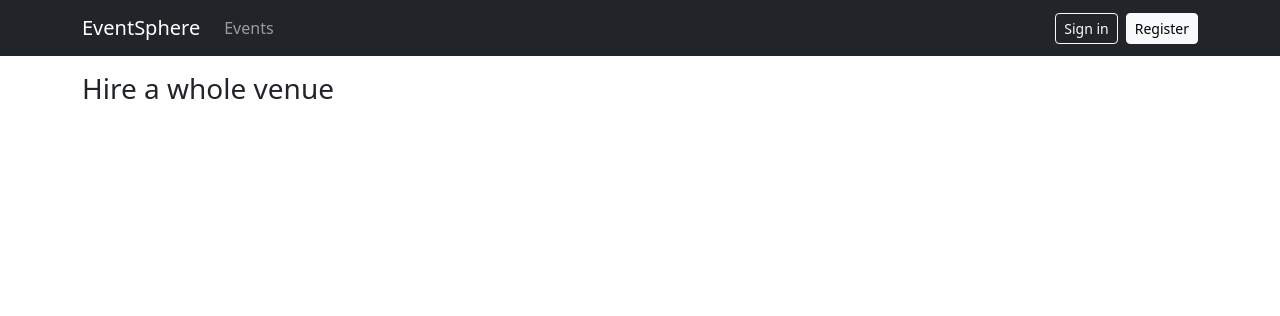
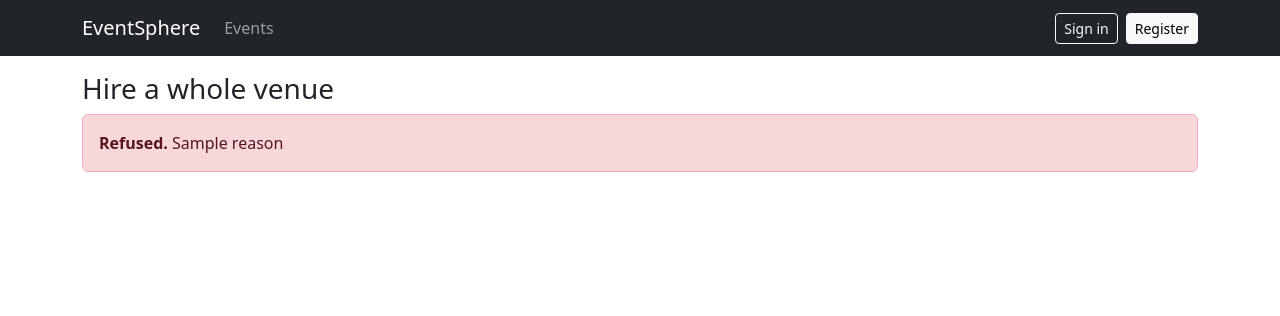
Before and after one commit to dragon-udfly/Evently, a FastAPI app: template app/templates/hire.html in a window 1280 px wide. Shown: the top 316 px of the page. Run offline with FastAPI, Linux system fonts and the light colour scheme; the template is opened without the code that fills it: most values are stand-ins (such as "Sample title", 1, 10 or a date in 2020); parts of the project's set-up code (start-up, migrations or seed data) failed here and were passed over.

Commit message:
Added agent result feedback alerts

```diff
--- a/app/templates/hire.html
+++ b/app/templates/hire.html
@@ -1,4 +1,11 @@
 {% extends "base.html" %}{% block title %}Hire a venue{% endblock %}
 {% block content %}
 <h1 class="h3">Hire a whole venue</h1>
+{% if result %}
+  {% set p = result.performative %}
+  {% if p == 'AGREE' %}<div class="alert alert-success"><strong>Confirmed.</strong> Price {{ result.price|money }} ({{ result.pricing }}). {{ result.reason }}.</div>
+  {% elif p == 'INFORM' %}<div class="alert alert-warning"><strong>Sent to admin.</strong> {{ result.reason }}. Quoted price {{ result.price|money }} ({{ result.pricing }}).</div>
+  {% elif p == 'PROPOSE' %}
+  {% else %}<div class="alert alert-danger"><strong>Refused.</strong> {{ result.reason }}</div>{% endif %}
+{% endif %}
 {% endblock %}
```
